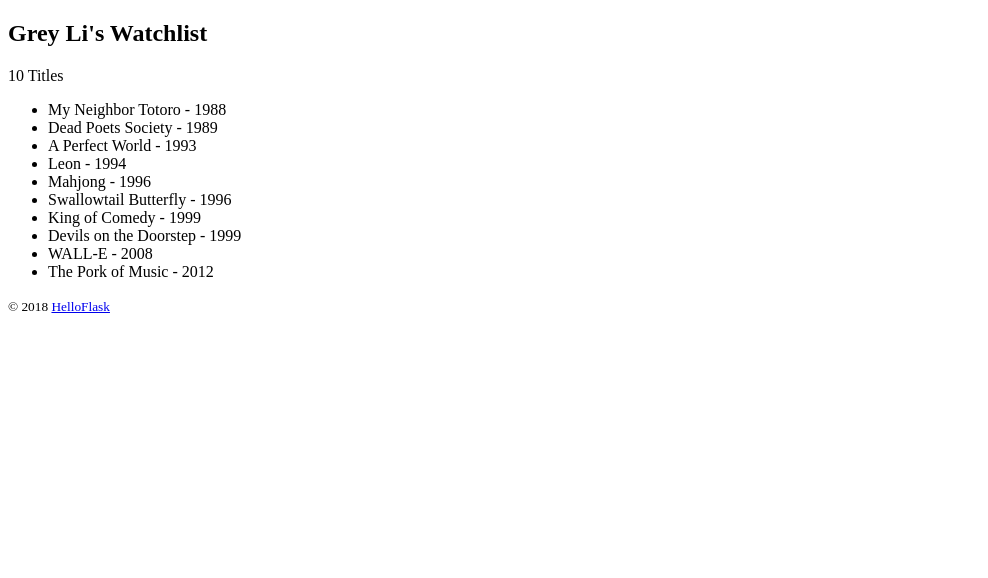
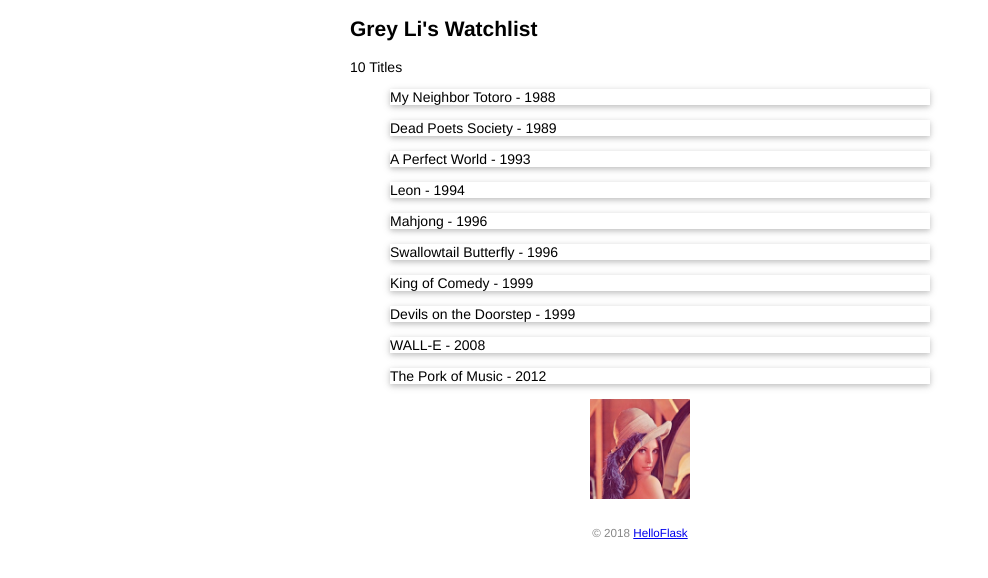
Before and after one commit to carbide2004/watchlist, a Flask app: page / in a window 1280 px wide. Shown: the top 578 px of the page, without its empty margins (0-988 px from the left). Run offline with Flask 2, Linux system fonts and the light colour scheme.

Commit message:
Add static files

```diff
--- /dev/null
+++ b/static/style.css
@@ -0,0 +1,43 @@
+/* 页面整体 */
+body {
+    margin: auto;
+    max-width: 580px;
+    font-size: 14px;
+    font-family: Helvetica, Arial, sans-serif;
+}
+
+/* 页脚 */
+footer {
+    color: #888;
+    margin-top: 15px;
+    text-align: center;
+    padding: 10px;
+}
+
+/* 电影列表 */
+.movie-list {
+    list-style-type: none;
+    padding: 0;
+    margin-bottom: 15px;
+    box-shadow: 0 2px 5px 0 rgba(0, 0, 0, 0.16), 0 2px 10px 0 rgba(0, 0, 0, 0.12);
+}
+
+.movie-list li {
+    padding: 20px 28px;
+    border-bottom: 1px solid #ddd;
+}
+
+.movie-list li:last-child {
+    border-bottom:none;
+}
+
+.movie-list li:hover {
+    background-color: #f8f9fa;
+}
+
+/* 龙猫图片 */
+.lena {
+    display: block;
+    margin: 0 auto;
+    height: 100px;
+}
--- a/templates/index.html
+++ b/templates/index.html
@@ -3,6 +3,8 @@
 <head>
     <meta charset="utf-8">
     <title>{{ name }}'s Watchlist</title>
+    <link rel="icon" href="{{ url_for("static", filename="star.ico") }}">
+    <link rel="stylesheet" href="{{ url_for("static", filename="style.css") }}" type="text/css">
 </head>
 <body>
     <h2>{{ name }}'s Watchlist</h2>
@@ -10,9 +12,10 @@
     <p>{{ movies|length }} Titles</p>
     <ul>
         {% for movie in movies %}  {# 迭代 movies 变量 #}
-        <li>{{ movie.title }} - {{ movie.year }}</li>  {# 等同于 movie['title'] #}
+        <li class="movie-list">{{ movie.title }} - {{ movie.year }}</li>  {# 等同于 movie['title'] #}
         {% endfor %}  {# 使用 endfor 标签结束 for 语句 #}
     </ul>
+    <img src="{{ url_for("static", filename="lena.jpg") }}" alt="lena" class="lena">
     <footer>
         <small>&copy; 2018 <a href="http://helloflask.com/book/3">HelloFlask</a></small>
     </footer>
```
Also changed, not shown: README.md, static/lena.jpg (added), static/star.ico (added).
